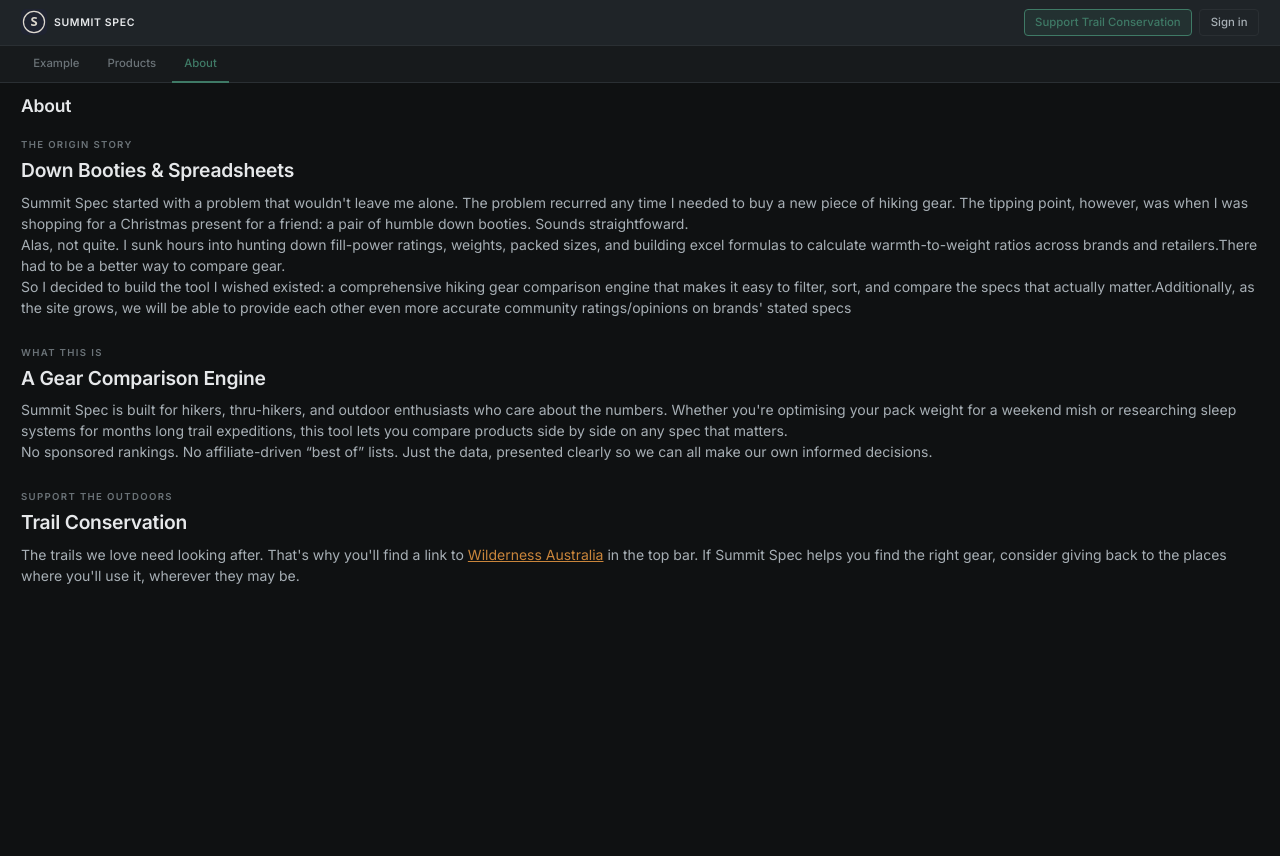
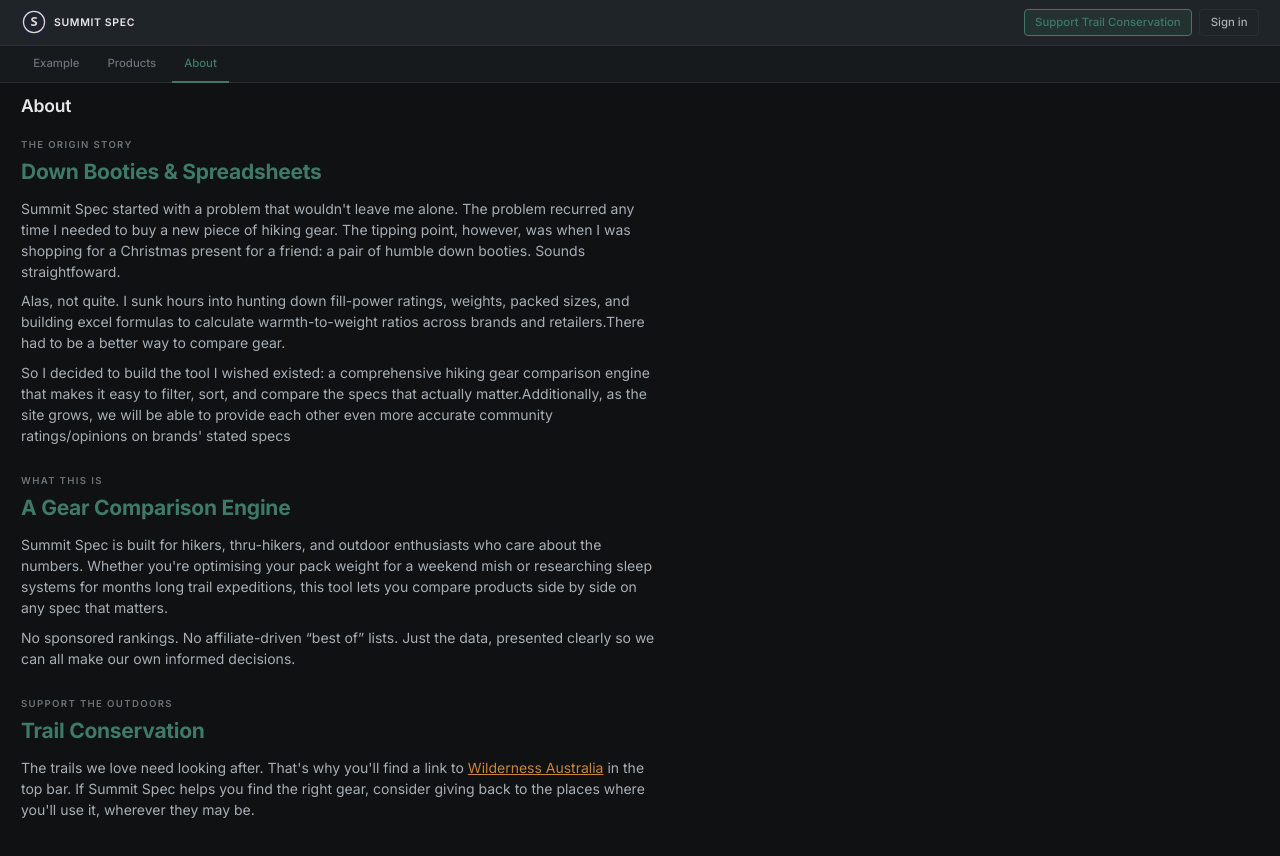
Before and after one commit to simontarrant/summit_spec, a Next.js app in the folder apps/web/: page /about in a window 1280 px wide. Shown: the top 856 px of the page. Before the commit the page ends 800 px from the top, so only its background shows below. Built offline with nearby package versions, Linux system fonts and the light colour scheme; no server answers.

Commit message:
agent: make about me page prettier (attempt 1)

```diff
--- a/apps/web/src/app/about/page.tsx
+++ b/apps/web/src/app/about/page.tsx
@@ -11,10 +11,10 @@ const tabs = [
 export default function AboutPage() {
   return (
     <AppShell tabs={tabs} pageTitle="About">
-      <main className="ui-page">
+      <main className="ui-page" style={{ maxWidth: "640px" }}>
         <section className="ui-card">
           <p className="ui-label">The origin story</p>
-          <h2>Down Booties & Spreadsheets</h2>
+          <h2 className="text-primary">Down Booties &amp; Spreadsheets</h2>
           <p>
             Summit Spec started with a problem that wouldn&apos;t leave me alone. The problem recurred any time I needed to buy a new piece of hiking gear. The tipping point, however, was when I was shopping for a Christmas present for a friend: a pair of humble down booties. Sounds straightfoward.
           </p>
@@ -28,7 +28,7 @@ export default function AboutPage() {
 
         <section className="ui-card">
           <p className="ui-label">What this is</p>
-          <h2>A Gear Comparison Engine</h2>
+          <h2 className="text-primary">A Gear Comparison Engine</h2>
           <p>
             Summit Spec is built for hikers, thru-hikers, and outdoor enthusiasts who care about the numbers. Whether you&apos;re optimising your pack weight for a weekend mish or researching sleep systems for months long trail expeditions, this tool lets you compare products side by side on any spec that matters.
           </p>
@@ -39,7 +39,7 @@ export default function AboutPage() {
 
         <section className="ui-card">
           <p className="ui-label">Support the outdoors</p>
-          <h2>Trail Conservation</h2>
+          <h2 className="text-primary">Trail Conservation</h2>
           <p>
             The trails we love need looking after. That&apos;s why you&apos;ll find a link to{" "}
             <a
--- a/apps/web/src/app/globals.css
+++ b/apps/web/src/app/globals.css
@@ -299,6 +299,16 @@
     padding: 0;
     border: none;
     background: transparent;
+  }
+
+  .ui-page .ui-card h2 {
+    font-size: 1.5rem;
+    font-weight: 700;
+    margin: 0.125rem 0 0.75rem;
+  }
+
+  .ui-page .ui-card p + p {
+    margin-top: 0.625rem;
   }
 
   /* Section label */
```
